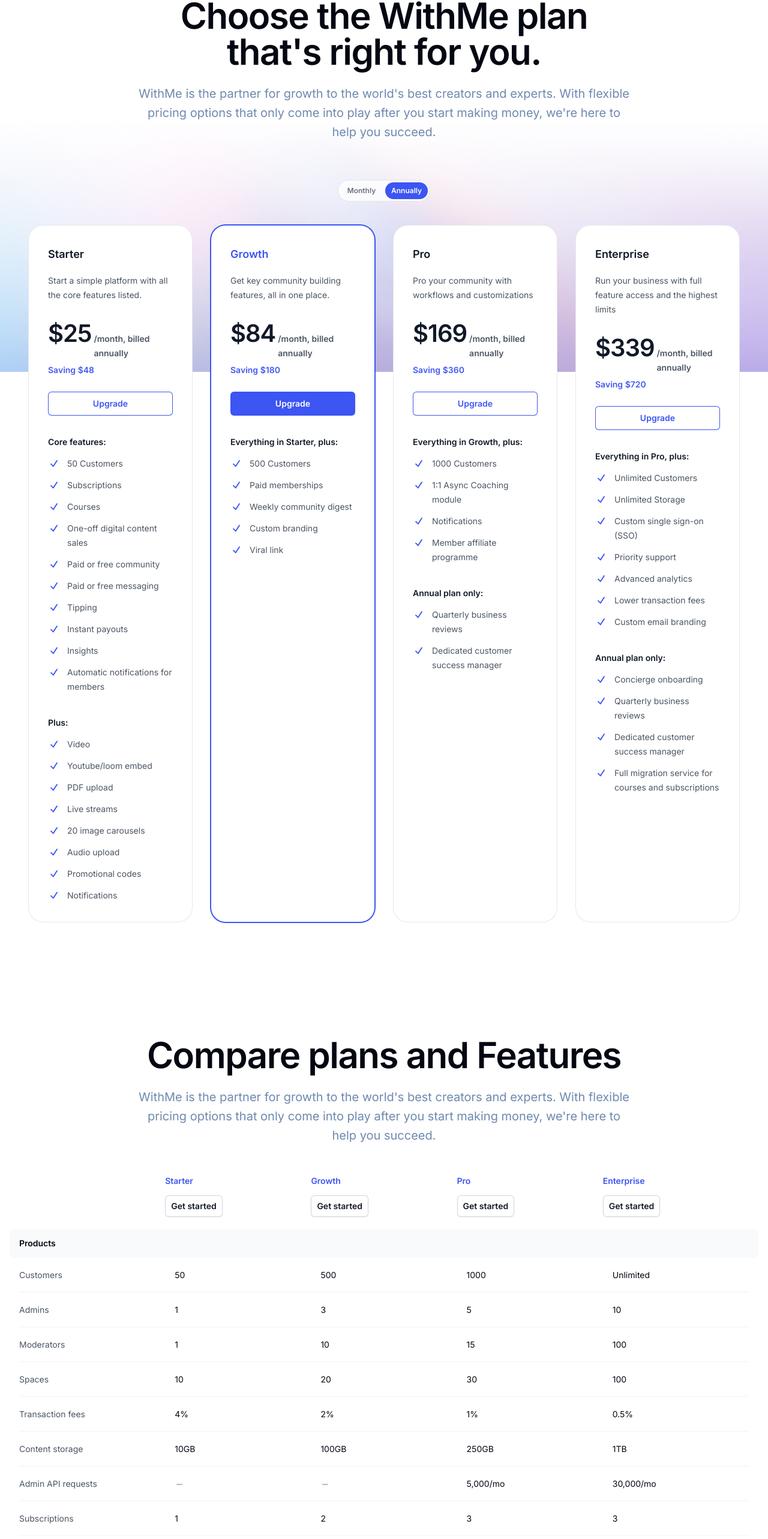
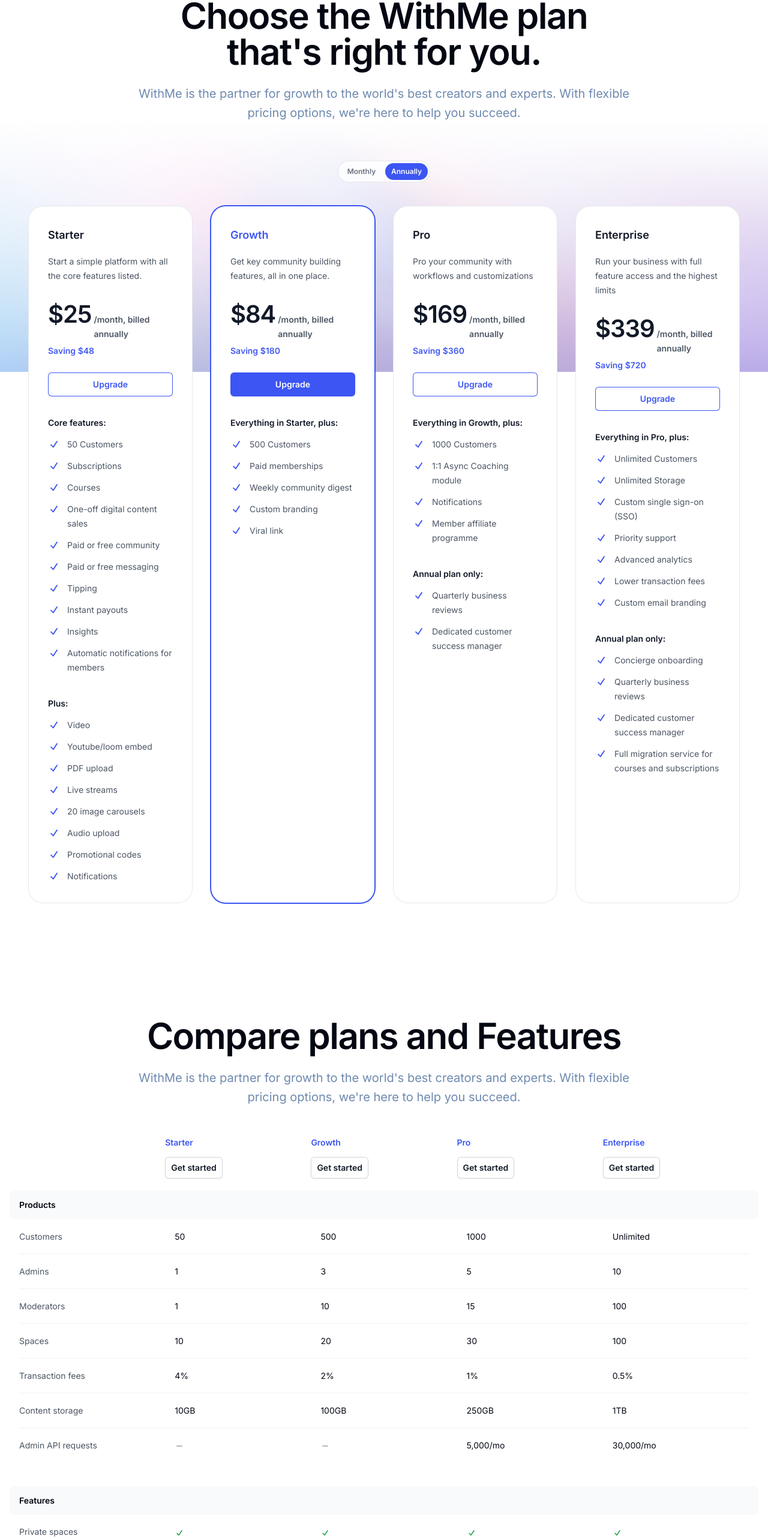
Before and after one commit to FitWith/withme-pricing-test, a Next.js app: page / in a window 1280 px wide. Shown: the part 180-2746 px from the top of the page at 60% size. Built offline with nearby package versions, Linux system fonts and the light colour scheme.

Commit message:
refactor: remove unwanted pricing text & features

```diff
--- a/src/components/CallToAction.tsx
+++ b/src/components/CallToAction.tsx
@@ -21,7 +21,7 @@
           Ready to upgrade?
           </p>
         <p className="mt-6 mx-auto max-w-4xl text-pretty text-lg text-[#6E89AF] sm:text-xl/8">
-          WithMe is the partner for growth to the world&apos;s best creators and experts. With flexible pricing options that only come into play after you start making money, we&apos;re here to help you succeed.
+          WithMe is the partner for growth to the world&apos;s best creators and experts. With flexible pricing options, we&apos;re here to help you succeed.
         </p>
           <a
             onClick={scrollToTop}
--- a/src/components/Pricing.tsx
+++ b/src/components/Pricing.tsx
@@ -192,9 +192,6 @@
       { name: 'Transaction fees', tiers: { Starter: '4%', Growth: '2%', Pro: '1%', Enterprise: '0.5%' } },
       { name: 'Content storage', tiers: { Starter: '10GB', Growth: '100GB', Pro: '250GB', Enterprise: '1TB' } },
       { name: 'Admin API requests', tiers: { Starter: false, Growth: false, Pro: '5,000/mo', Enterprise: '30,000/mo' } },
-      { name: 'Subscriptions', tiers: { Starter: '1', Growth: '2', Pro: '3', Enterprise: '3' } },
-      { name: 'Single digital content sales', tiers: { Starter: '3', Growth: '5', Pro: 'Unlimited', Enterprise: 'Unlimited' } },
-      { name: 'Courses', tiers: { Starter: false, Growth: '2', Pro: 'Unlimited', Enterprise: 'Unlimited' } },
     ],
   },
   {
@@ -203,10 +200,7 @@
       { name: 'Private spaces', tiers: { Starter: true, Growth: true, Pro: true, Enterprise: true } },
       { name: 'Bulk import/export', tiers: { Starter: true, Growth: true, Pro: true, Enterprise: true } },
       { name: 'In-app notifications', tiers: { Starter: true, Growth: true, Pro: true, Enterprise: true } },
-      { name: 'Member profiles & directory', tiers: { Starter: true, Growth: true, Pro: true, Enterprise: true } },
       { name: 'Basic moderation', tiers: { Starter: true, Growth: true, Pro: true, Enterprise: true } },
-      { name: 'Direct messaging', tiers: { Starter: true, Growth: true, Pro: true, Enterprise: true } },
-      { name: 'Group chat', tiers: { Starter: true, Growth: true, Pro: true, Enterprise: true } },
       { name: 'Weekly email digest', tiers: { Starter: true, Growth: true, Pro: true, Enterprise: true } },
       { name: 'Events', tiers: { Starter: true, Growth: true, Pro: true, Enterprise: true } },
       { name: 'GDPR compliant', tiers: { Starter: true, Growth: true, Pro: true, Enterprise: true } },
@@ -214,11 +208,7 @@
       { name: 'Chat spaces', tiers: { Starter: true, Growth: true, Pro: true, Enterprise: true } },
       { name: 'Scheduled posts', tiers: { Starter: true, Growth: true, Pro: true, Enterprise: true } },
       { name: 'Advanced reporting', tiers: { Starter: true, Growth: true, Pro: true, Enterprise: true } },
-      { name: 'Gamification', tiers: { Starter: true, Growth: true, Pro: true, Enterprise: true } },
       { name: 'Custom domain', tiers: { Starter: true, Growth: true, Pro: true, Enterprise: true } },
-      { name: 'Custom CSS/Javascript', tiers: { Starter: false, Growth: true, Pro: true, Enterprise: true } },
-      { name: 'Zapier integration', tiers: { Starter: false, Growth: true, Pro: true, Enterprise: true } },
-      { name: 'Embed widgets', tiers: { Starter: false, Growth: true, Pro: true, Enterprise: true } },
       { name: 'White-labeled community', tiers: { Starter: false, Growth: true, Pro: true, Enterprise: true } },
     ],
   },
@@ -266,9 +256,6 @@
                 >
                   Get started
                 </a>
-                <p className="mt-6 text-xs/5 text-gray-600">
-                  Invoices and receipts available for easy company reimbursement
-                </p>
               </div>
             </div>
           </div>
@@ -292,7 +279,7 @@
           Choose the WithMe plan that&apos;s right for you.
         </h1>
         <p className="mt-6 mx-auto max-w-4xl text-pretty text-lg text-[#6E89AF] sm:text-xl/8">
-          WithMe is the partner for growth to the world&apos;s best creators and experts. With flexible pricing options that only come into play after you start making money, we&apos;re here to help you succeed.
+          WithMe is the partner for growth to the world&apos;s best creators and experts. With flexible pricing options, we&apos;re here to help you succeed.
         </p>
       </div>
 
@@ -394,7 +381,7 @@
             Compare plans and Features
           </h1>
           <p className="mt-6 mx-auto max-w-4xl text-pretty text-md text-[#6E89AF] sm:text-xl/8">
-            WithMe is the partner for growth to the world&apos;s best creators and experts. With flexible pricing options that only come into play after you start making money, we&apos;re here to help you succeed.
+            WithMe is the partner for growth to the world&apos;s best creators and experts. With flexible pricing options, we&apos;re here to help you succeed.
           </p>
         </div>
 
```
